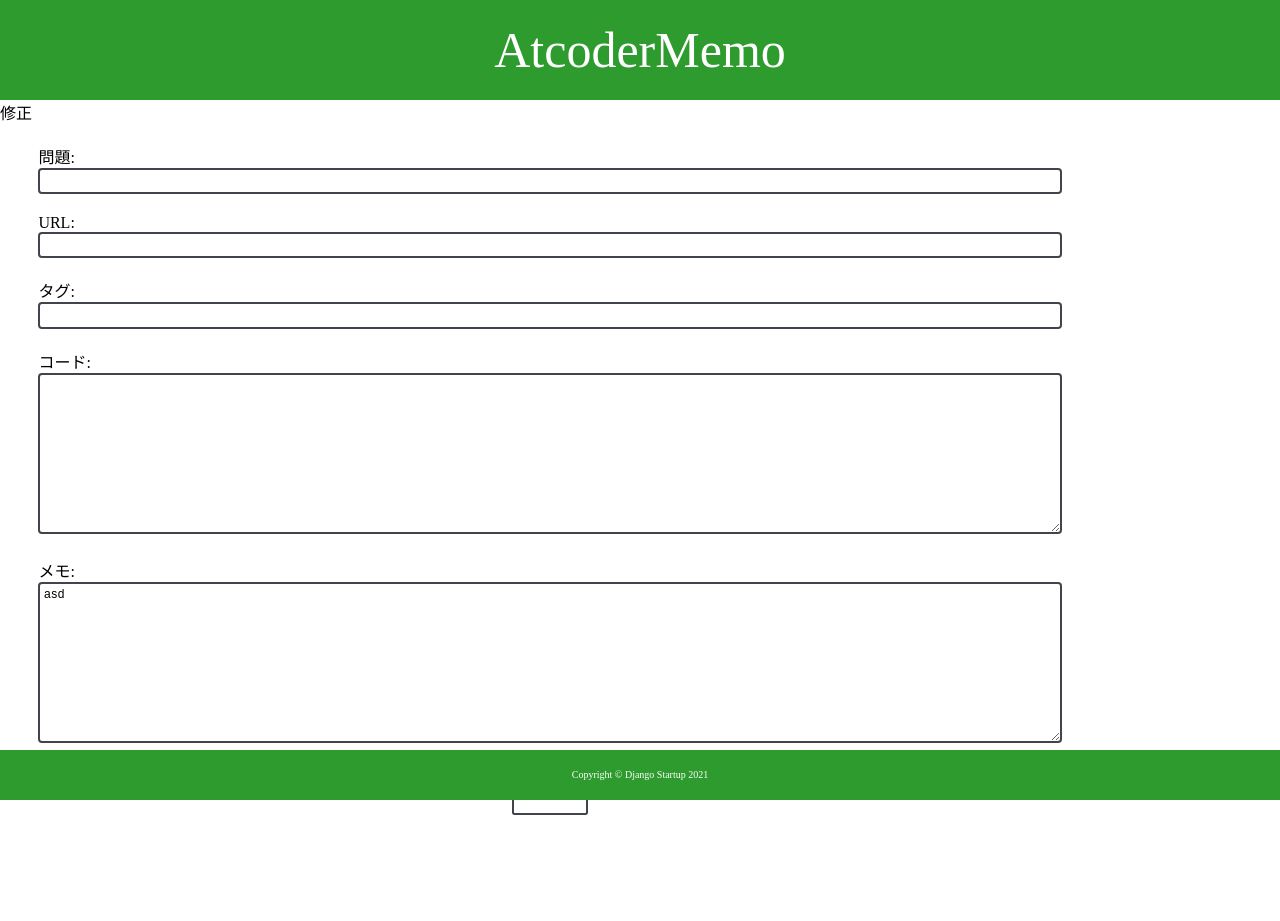
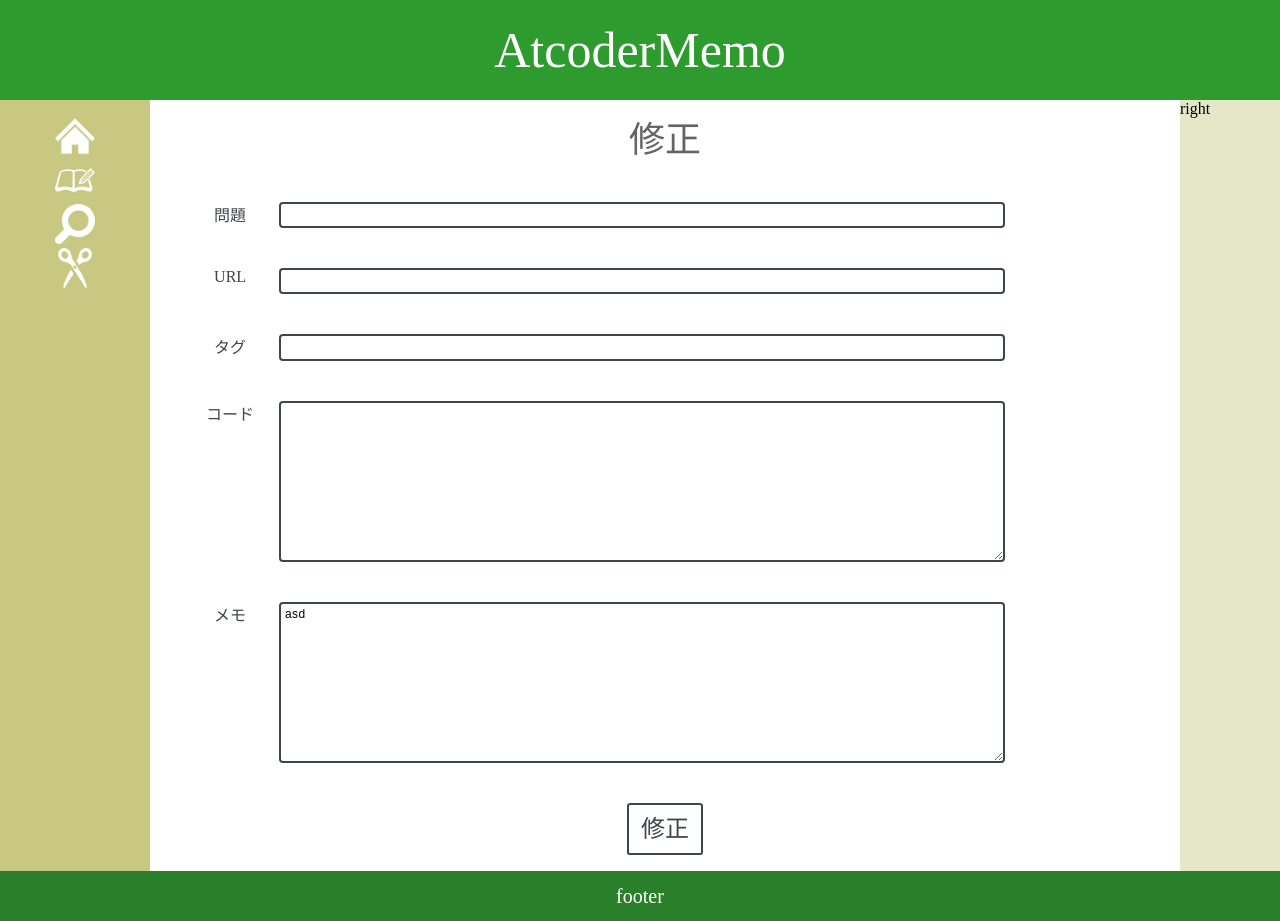
Before and after one commit to nooh1she/atcoder_memo, a Django app: page /modify/2/ in a window 1280 px wide. Before the commit the page ends 815 px from the top, so only its background shows below. Run offline with Django 3.2, Linux system fonts and the light colour scheme; data comes from the database, SQL or seed files in the repository; both versions use the stored data as it was after the commit.

Commit message:
hayashi recieve

```diff
--- a/app/templates/app/modify.html
+++ b/app/templates/app/modify.html
@@ -4,42 +4,77 @@
 {% block content %}
 <div class="title">修正</div>
 
-<div class="container">
-
 <form action="{% url 'app:done_modify' pk %}" method="post">
     {% csrf_token %}
+    <ul>
+        <li>
             <div class="card">
-            <label for="name">問題: </label>
+                <label for="name">問題</label>
                 <input id="name" type="text" name="name" value="{{ Problem.name }}">
             </div>
+        </li>
+        <li>
             <div class="card">
-            <label for="site_url">URL: </label>
+                <label for="site_url">URL</label>
                 <input id="site_url" type="text" name="site_url" value="{{ Problem.site_url}}">
             </div>
+        </li>
+        <li>
             <div class="card">
-            <label for="tags">タグ: </label>
+                <label for="tags">タグ</label>
                 <input id="tags" type="text" name="tags" value="{{ Problem.tags }}">
             </div>
+        </li>
+        <li>
             <div class="card">
-            <label for="code">コード: </label>
+                <label for="code">コード</label>
                 <textarea id="code" name="code" cols="30" rows="10">{{ Problem.code }}</textarea>
             </div>
+        </li>
+        <li>
             <div class="card">
-            <label for="memo">メモ: </label>
+                <label for="memo">メモ</label>
                 <textarea id="memo" name="memo" cols="30" rows="10">{{ Problem.memo }}</textarea>
-        <div class="button-div">
+            </div>
+        </li>
+        <li>
             <input type="submit" value="修正" class="button">
-        </div>
+
+        </li>
+    </ul>
+</form>
 
 
-    </form>
-</div>
 
 <style>
+    .title {
+        display: flex;
+        justify-content: center;
+        align-items: center;
+        margin-top: 10px;
+
+        font-size: 36px;
+        color: rgb(100, 100, 100);
+    }
+    ul {
+        list-style-type: none!important;
+        padding-top: 0;
+        padding-left: 0;
+    }
+    li {
+        text-align: center;
+    }
+    label {
+        display: inline-block;
+        text-align: center;
+        width: 7em;
+        color: #40444b;
+        font-size: bold;
+    }
     .card {
         position: relative;
         width: 80%;
-        margin: 20px 3%;
+        margin: 40px 3%;
     }
     .card input[type='text'], .card textarea {
         font-size: 12px;
@@ -63,27 +98,25 @@
         border: 2.5px solid rgb(45, 155, 45);
         outline: none;
     }
-    .button-div {
-        text-align: center;
-        margin: 1em;
-    }
+
     .button {
         display       : inline-block;
-        border-radius : 5%;          /* 角丸       */
-        font-size     : 18pt;        /* 文字サイズ */
-        text-align    : center;      /* 文字位置   */
-        cursor        : pointer;     /* カーソル   */
-        padding       : 12px 12px;   /* 余白       */
-        background    : rgb(255, 255, 255);     /* 背景色     */
-        color         : #40444b;     /* 文字色     */
-        line-height   : 1em;         /* 1行の高さ  */
-        transition    : .3s;         /* なめらか変化 */
-        border        : 2px solid #40444b;    /* 枠の指定 */
+
+        border-radius : 5%;
+        font-size     : 18pt;
+        text-align    : center;
+        cursor        : pointer;
+        padding       : 12px 12px;
+        background    : rgb(255, 255, 255);
+
+        color         : #40444b;
+        line-height   : 1em;
+        transition    : .3s;
+        border        : 2px solid #40444b;
     }
     .button:hover {
-        box-shadow    : none;        /* カーソル時の影消去 */
-        color         : rgb(45, 155, 45);     /* 文字色     */
-        border        : 2px solid rgb(45, 155, 45);    /* 枠の指定 */
+        color         : rgb(45, 155, 45);
+        border        : 2px solid rgb(45, 155, 45);
     }
 
 </style>
--- a/app/templates/base.html
+++ b/app/templates/base.html
@@ -6,61 +6,99 @@
     <meta charset="UTF-8">
     <meta http-equiv="X-UA-Compatible" content="IE=edge">
     <meta name="viewport" content="width=device-width, initial-scale=1.0">
-    <title>Document</title>
+    <title>AtcoderMemo</title>
 </head>
 
 <body>
-    <header>
-        <div class="header">AtcoderMemo</div>
-    </header>
+    <header>AtcoderMemo</header>
 
-    <!-- メイン画面 -->
-    <main>
-        <div class="container">
+    <div>
+        <nav>
+            <ul>
+                <li class="nav-img">
+                    <img src="static/image/top.png" width="40" height="40">
+                </li>
+                <li class="nav-img">
+                    <img src="static/image/create.png" width="40" height="40">
+                </li>
+                <li class="nav-img">
+                    <img src="static/image/search.png" width="40" height="40">
+                </li>
+                <li class="nav-img">
+                    <img src="static/image/modify.png" width="40" height="40">
+                </li>
+            </ul>
+        </nav>
+        <main>
             {% block content %}
             {% endblock %}
-        </div>
-    </main>
+        </main>
+        <aside>right</aside>
+    </div>
 
-    <!-- フッター -->
-    <footer>
-        <div class=footer>Copyright &copy; Django Startup 2021</div>
-    </footer>
-
+    <footer>footer</footer>
 </body>
+</html>
 
 <!-- CSSファイル -->
 <style>
-
-    * {
+    nav-img {
         margin: 0;
-        padding: 0;
+    }
+    body {
+        margin: 0;
+        min-height: 100vh;
+        display: flex;
+        flex-direction: column;
     }
 
-    .header {
+    header {
+        height: 100px;
+        background-color: rgb(45, 155, 45);
+
         color:white;
         font-size: 50px;
         line-height: 100px;
         text-align: center;
-
-        background-color: rgb(45, 155, 45);
-        width: 100%;
-        height: 100px;
     }
 
-    .footer{
+    div {
+        display: flex;
+        flex: 1;
+    }
+    main {
+        flex: 1;
+    }
+    nav {
+        width: 150px;
+        background-color: rgb(200, 200, 130);
+    }
+    aside {
+        width: 100px;
+        background-color: rgb(230, 230, 200);
+    }
+
+    footer {
+        height: 50px;
+        background-color: rgb(42, 128, 42);
+
         color:white;
-        font-size: 10px;
+        font-size: 20px;
         line-height: 50px;
         text-align: center;
+    }
 
-        background-color: rgb(45, 155, 45);
-        width: 100%;
-        height: 50px;
-        position: absolute;
-        bottom: 0;
+    /*レスポンシブ対応(画面幅が500px以下の時に作動)*/
+    @media screen and (max-width: 500px) {
+        body, nav, aside {
+            width: 100%;
+        }
+        div {
+            flex-direction: column;
+        }
+        main {
+            order: -1;
+        }
     }
 
 </style>
-
-</html>
--- a/atcoder_memo/settings.py
+++ b/atcoder_memo/settings.py
@@ -108,3 +108,6 @@
 # https://docs.djangoproject.com/en/2.2/howto/static-files/
 
 STATIC_URL = '/static/'
+STATICFILES_DIRS = (
+    os.path.join(BASE_DIR, "static"),
+)
```
Also changed, not shown: app/templates/app/content.html (+67 -21 lines), app/templates/app/create.html (+62 -28 lines), app/templates/app/done_create.html (+13 -10 lines), app/templates/app/done_delete.html (+18 -8 lines), app/templates/app/done_modify.html (+18 -27 lines), app/templates/app/items.html (+22 -9 lines), app/templates/app/top.html (+21 -8 lines), app/static/image/create.svg (added), app/static/image/modify.svg (added), app/static/image/search.svg (added), app/static/image/top.svg (added), db.sqlite3, static/image/create.png (added), static/image/modify.png (added), 2 more files. Lines whose indentation alone changed are shown as unchanged.
